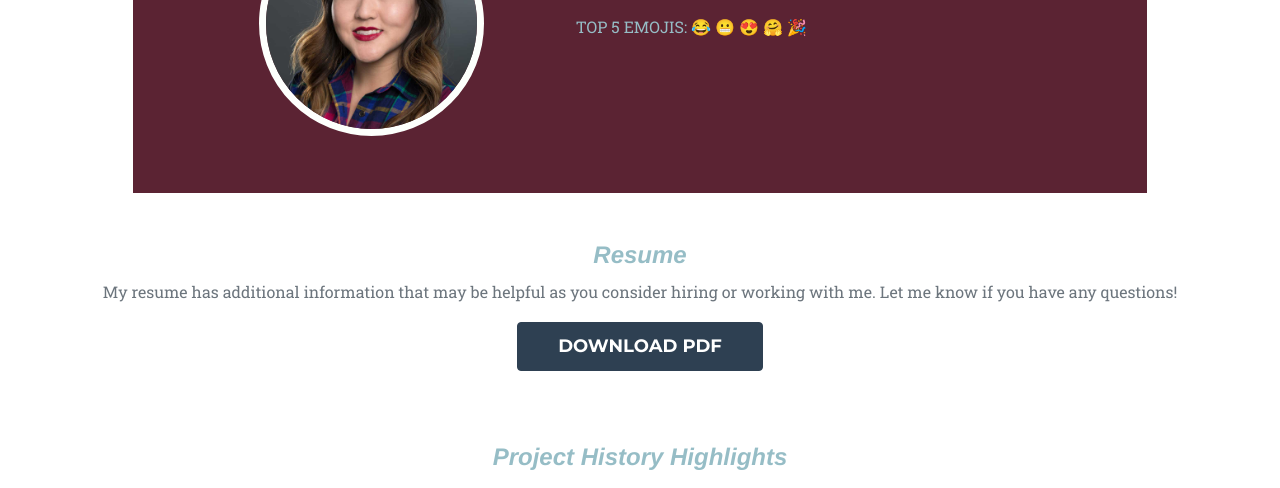
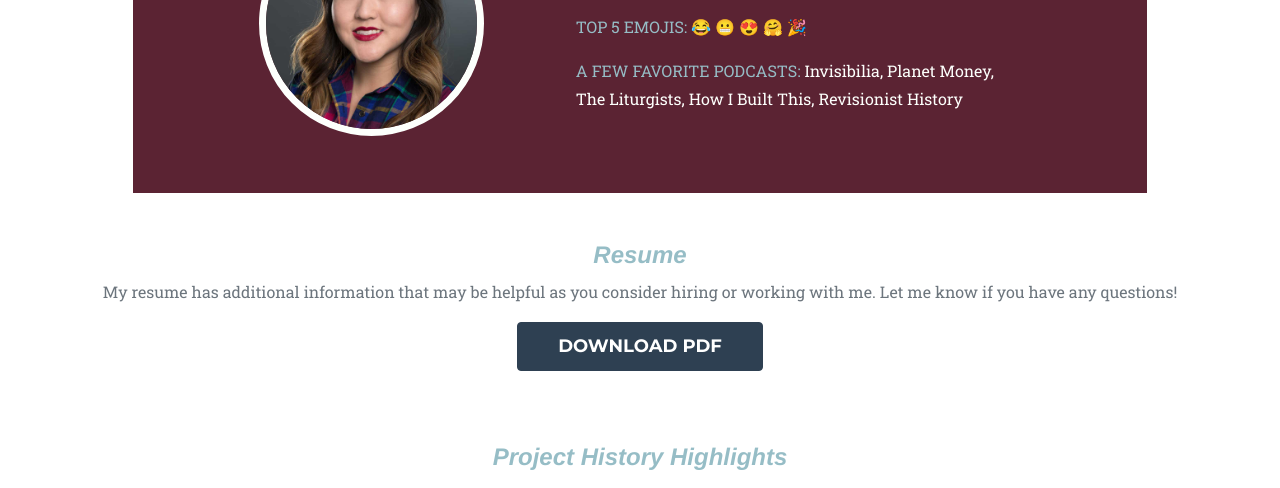
Before and after one commit to melissawheatley/melissawheatley.github.io, a plain HTML site: page index.html in a window 1280 px wide. Shown: the part 2528-3016 px from the top of the page. Drawn offline with nearby package versions, Linux system fonts and the light colour scheme; a web font is replaced by a local one.

Commit message:
added podcasts

```diff
--- a/index.html
+++ b/index.html
@@ -237,6 +237,7 @@
               <h4>Melissa Wheatley</h4>
               <p class="large"><span style="color: #96bdc6; font-weight: 500; text-transform: uppercase;">Strenthsfinder:</span> Activator. Analytical. Restorative. Achiever. Competition.</p>
               <p class="large"><span style="color: #96bdc6; font-weight: 500; text-transform: uppercase;">Top 5 Emojis:</span>  😂  😬  😍  🤗  🎉 </p>
+              <p class="large"><span style="color: #96bdc6; font-weight: 500; text-transform: uppercase;">A Few Favorite Podcasts:</span> Invisibilia, Planet Money, The Liturgists, How I Built This, Revisionist History</p>
               </div>
             </div>
           </div>
```
